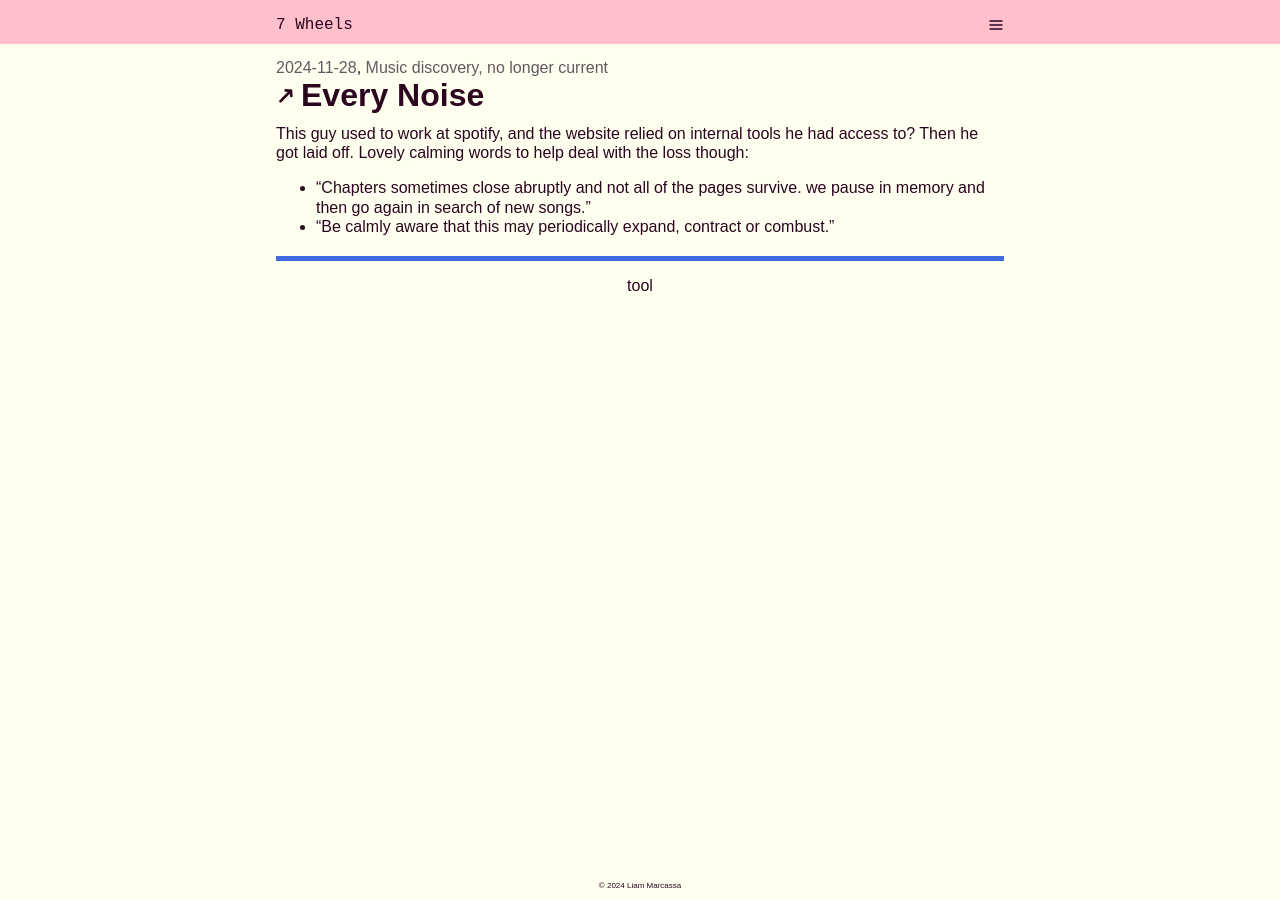
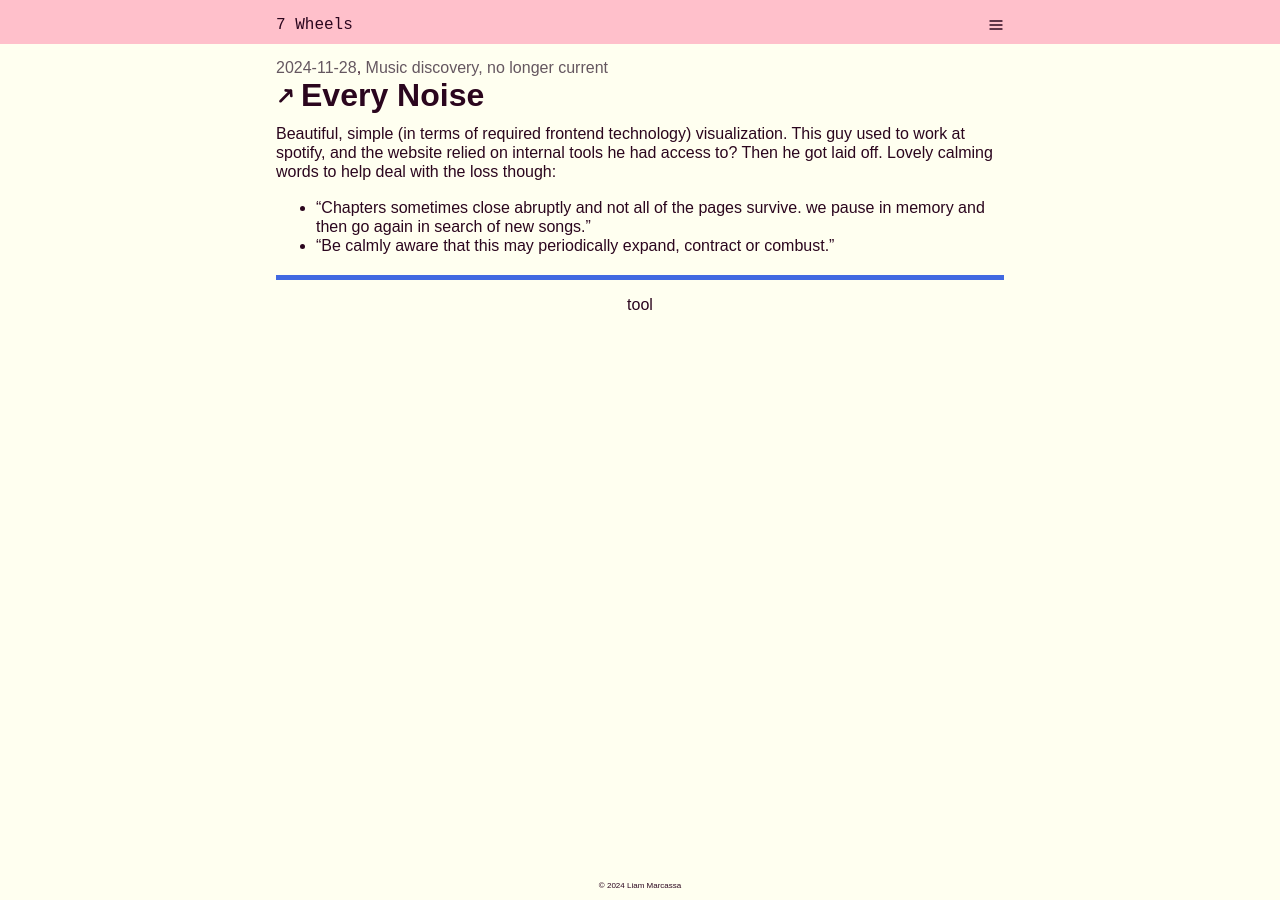
Before and after one commit to cruncha-cruncha/blag, a Jekyll site: the page built from _posts/2024-11-28-every-noise.md, in a window 1280 px wide. Built offline with Jekyll 4.4.1, drawn with Linux system fonts in a browser that asks for light colours; comment, search, counter and statistics services are not loaded.

Commit message:
add more praise to that last post

```diff
--- a/_posts/2024-11-28-every-noise.md
+++ b/_posts/2024-11-28-every-noise.md
@@ -6,6 +6,6 @@
 byline: Music discovery, no longer current
 tags: tool
 ---
-This guy used to work at spotify, and the website relied on internal tools he had access to? Then he got laid off. Lovely calming words to help deal with the loss though:
+Beautiful, simple (in terms of required frontend technology) visualization. This guy used to work at spotify, and the website relied on internal tools he had access to? Then he got laid off. Lovely calming words to help deal with the loss though:
 - "Chapters sometimes close abruptly and not all of the pages survive. we pause in memory and then go again in search of new songs."
 - "Be calmly aware that this may periodically expand, contract or combust."
```
